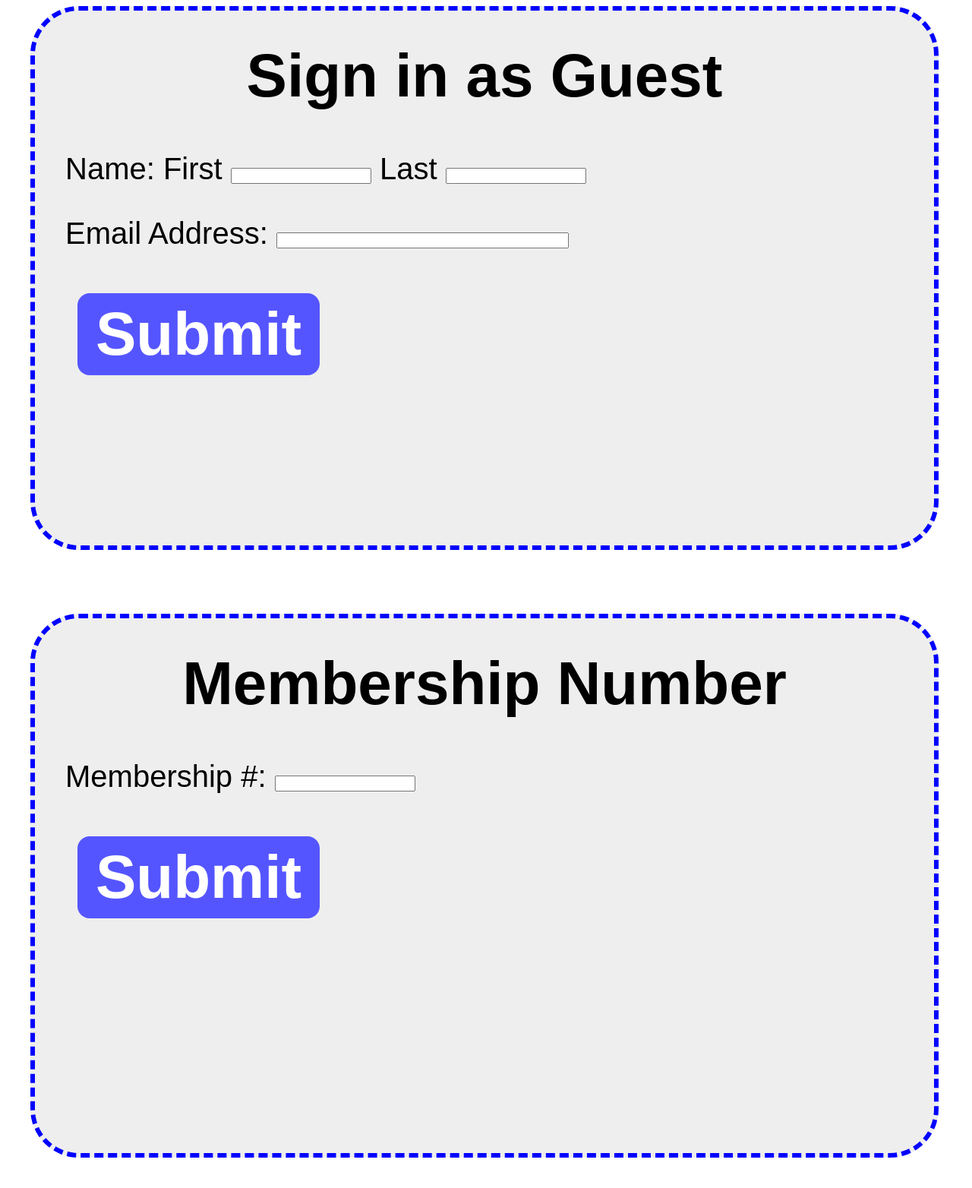
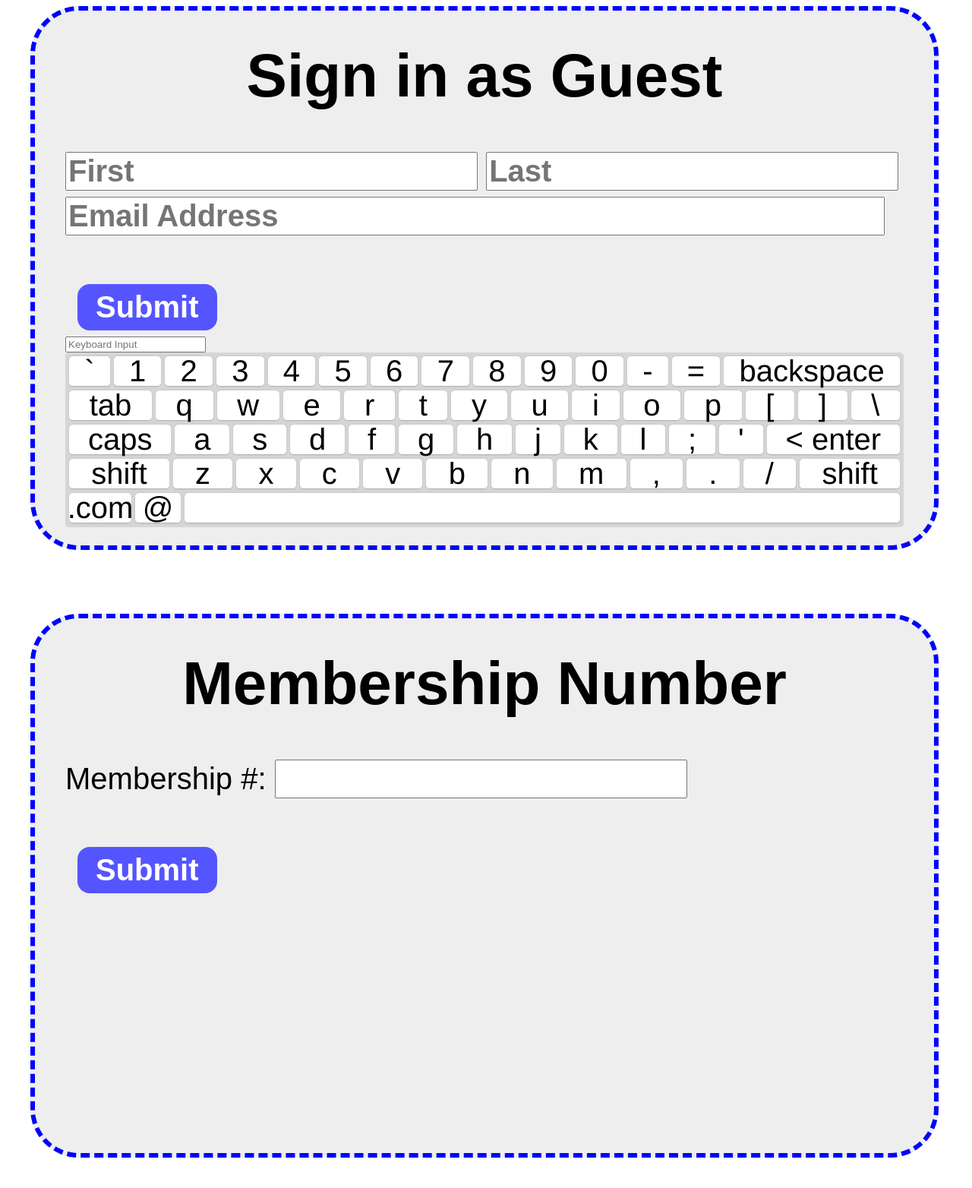
Before and after one commit to melbcc/QR-Code-Reader, a Django app: page /scan in a window 1280 px wide. Shown: the part 1632-3196 px from the top of the page at 76% size. Run offline with Django 3.2, Linux system fonts and the light colour scheme; parts of the project's set-up code (start-up, migrations or seed data) failed here and were passed over.

Commit message:
initial hacky keyboard (WIP)

```diff
--- a/webapp/scanner/static/scanner/css/scanner.css
+++ b/webapp/scanner/static/scanner/css/scanner.css
@@ -184,3 +184,9 @@ img.qrcode {
     top: 3vh;
     right: 3vh;
 }
+
+form.touch input {
+    font-weight: bold;
+    font-size: 5vh;
+    margin-bottom: 1vh;
+}
--- a/webapp/scanner/static/scanner/js/scanner.js
+++ b/webapp/scanner/static/scanner/js/scanner.js
@@ -1,4 +1,5 @@
 var err_lastActiveElement = undefined;
+var keyboard;
 
 /* ========== Setup =========== */
 const setupScannerPage = () => {
@@ -14,9 +15,44 @@ const setupScannerPage = () => {
         errorReset.in(50);
     });
 
+    // Keyboard
+    let Keyboard = window.SimpleKeyboard.default;
+
+    keyboard = new Keyboard({
+        onChange: input => onChange(input),
+        onKeyPress: button => onKeyPress(button)
+    });
+    document.querySelector(".kb-input").addEventListener("input", event => {
+        keyboard.setInput(event.target.value);
+    });
+    console.log(keyboard);
+
     // Start with Reset
     resetPage();
 };
+
+function onChange(input) {
+    document.querySelector(".kb-input").value = input;
+    console.log("Input changed", input);
+}
+
+function onKeyPress(button) {
+    console.log("Button pressed", button);
+
+    /**
+     * If you want to handle the shift and caps lock buttons
+     */
+    if (button === "{shift}" || button === "{lock}") handleShift();
+}
+
+function handleShift() {
+    let currentLayout = keyboard.options.layoutName;
+    let shiftToggle = currentLayout === "default" ? "shift" : "default";
+
+    keyboard.setOptions({
+      layoutName: shiftToggle
+    });
+}
 
 /* ========== Basic Navigation =========== */
 const defaultFormMap = {
--- a/webapp/scanner/templates/scanner.html
+++ b/webapp/scanner/templates/scanner.html
@@ -5,17 +5,22 @@
 <html xmlns="http://www.w3.org/1999/xhtml">
   <head>
     <link rel="shortcut icon" type="image/png" href="{% static 'scanner/img/favicon.ico' %}"/>
+
+    <!-- styles -->
     <link type="text/css" rel="stylesheet" href="{% static 'scanner/css/scanner.css' %}"></link>
     <link type="text/css" rel="stylesheet" href="{% static 'scanner/css/spinner.css' %}"></link>
     <link type="text/css" rel="stylesheet" href="{% static 'scanner/css/checkboxes.css' %}">
+
+    <!-- jquery -->
     <script src="{% static 'scanner/js/jquery.min.js' %}"></script>
-    <!-- TODO: on-screen keyboard
-    one potential lib: https://github.com/Mottie/Keyboard
-                       https://github.com/hodgef/simple-keyboard
-    <script src="{% static 'js/some-kb-lib.js' %}"></script>
-    <link rel="stylesheet" href="{% static 'style/keyboard-basic.min.css' %}" type="text/css"></link>
-    -->
+
+    <!-- onscreen keyboard -->
+    <script src="{% static 'scanner/simple-keyboard/index.js' %}"></script>
+    <link rel="stylesheet" href="{% static 'scanner/simple-keyboard/css/index.css' %}">
+
+    <!-- application code -->
     <script>
+      /* globally defined variables (rendered from django objects) */
       var g_location = {{ location_json|safe }};
       var g_events = {{ events_json|safe }};
     </script>
@@ -83,14 +88,13 @@
     <!-- ============== Sign in as Guest ============== -->
     <div class="screen" id="signin_guest"><div class="section">
       <h1>Sign in as Guest</h1>
-      <form id="guestform" onsubmit="submitGuest(); return false;">
+      <form id="guestform" class="touch" onsubmit="submitGuest(); return false;">
         {% csrf_token %}
         <p>
-          Name: First <input name="first_name" type="text" size="20">
-          Last <input name="last_name" type="text" size="20">
-        </p>
-        <p>
-          Email Address: <input name="email" type="text" size="45">
+          <input name="first_name" type="text" size="20" placeholder="First">
+          <input name="last_name" type="text" size="20" placeholder="Last">
+          <br/>
+          <input name="email" type="text" size="42" placeholder="Email Address">
         </p>
         <!--
         <p>
@@ -99,12 +103,14 @@
         -->
         <input type="submit" class="button" />
       </form>
+      <input class="kb-input" placeholder="Keyboard Input" />
+      <div class="simple-keyboard"></div>
     </div></div>
 
     <!-- ============== Sign in Member Number ============== -->
     <div class="screen" id="signin_memno"><div class="section">
       <h1>Membership Number</h1>
-      <form id="memnumform" onsubmit="submitMemberNumber(); return false;">
+      <form id="memnumform" class="touch" onsubmit="submitMemberNumber(); return false;">
         <p>
           Membership #: <input name="membership_num" type="text" size="20">
         </p>
```
